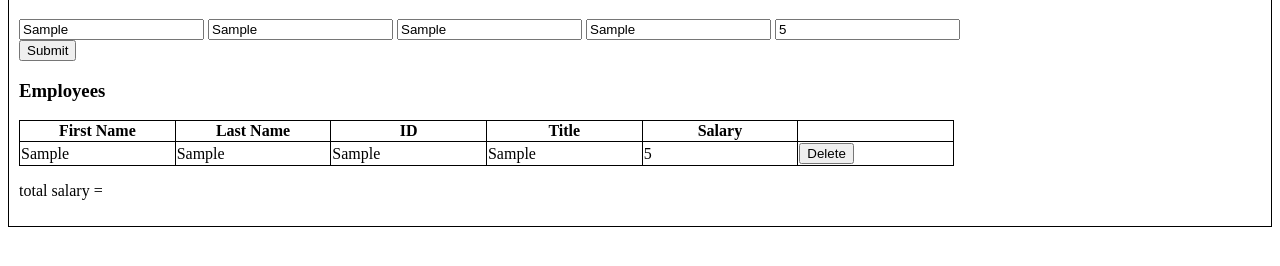
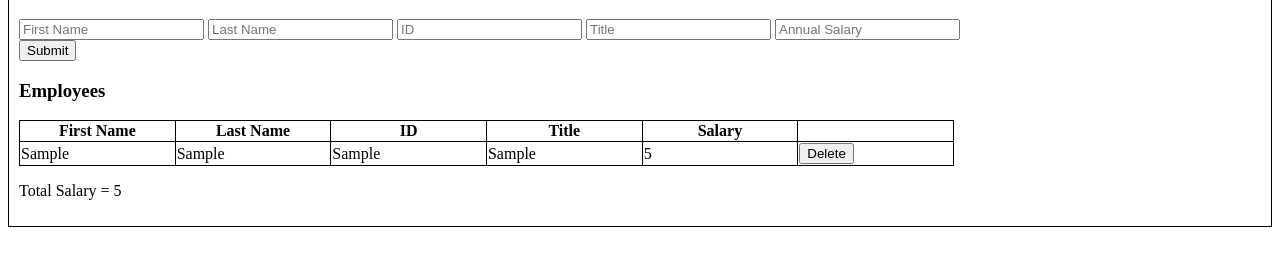
Before and after one commit to Scatterbalance/weekend-jquery-salary-calculator, a plain HTML site: page index.html in a window 1280 px wide. Both pictures are taken after typing "Sample", "Sample", "Sample", "Sample", "5" into the empty fields and a click on the button "Submit". Shown: the part 80-346 px from the top of the page. Drawn offline with Linux system fonts and the light colour scheme.

Commit message:
lots more completed

```diff
--- a/index.html
+++ b/index.html
@@ -35,10 +35,9 @@
             <th></th>
         </tr>
 
+
     </table>
-    <p id = "totalSalary">
-        total salary =
-    </p>
+    <p id = "totalSalary"></p>
 
 </div>
 
--- a/scripts/client.js
+++ b/scripts/client.js
@@ -4,18 +4,59 @@ $(document).ready(onReady);
 function onReady(){
    $("#addEmployeeButton").on('click', addEmployee)
    $("#table").on('click','.deleteButton', deleteEmployee);
+   updateTotal()
 
 } // end onReady
 let totalSalary = 0;
+let counter = 0
+
+// adding the employees
 function addEmployee (){
+
+    counter++
+
     console.log('addEmployee function');
-    let el = $('table tbody')
-    el.append('<tr div class = "person"> <td>'+ $('#fName').val()+' </td> <td> '+ $('#lName').val()+ ' </td> <td>'+ $('#idNum').val()+'</td> <td>'+ $('#jobTitle').val()+' </td> <td>' + parseInt($('#salary').val(), 10) + '</td><td><button class = "deleteButton">Delete</button></td></tr></div>')
+    let el = $('table tbody');
+
+    el.append('<tr div id = "person"><td>'+ $('#fName').val()+'</td> <td> '+ $('#lName').val()+ ' </td> <td>'+ $('#idNum').val()+'</td> <td>'+ $('#jobTitle').val()+' </td> <td class = "employeeSalary">' + parseInt($('#salary').val(), 10) + '</td><td><button class = "deleteButton">Delete</button></td></tr></div>')
     totalSalary += parseInt($('#salary').val(), 10);
+
+    // return fields to empty
+    $('#fName').val('');
+    $('#lName').val('');
+    $('#idNum').val('');
+    $('#jobTitle').val('');
+    $('#salary').val('');
+    updateTotal()
+
 }// end add employee
 
 function deleteEmployee(){
 console.log("deleteEmployee function");
 
+
+//locate and delete this money
+let deleteMoney= $(this).parent().parent().find(".employeeSalary").text();
+console.log('deleteMoney',deleteMoney);
+totalSalary -= parseInt(deleteMoney,10);
+
+
 $(this).parent().parent().remove();
+updateTotal()
+
+} // end delete employee
+
+
+
+
+function updateTotal (){
+    let el = $("#totalSalary");
+    el.empty();
+    el.append('Total Salary = '+ totalSalary)
+    if (totalSalary > 20000){
+        $('#totalSalary').addClass('red')
+    }
+    else{
+        $('#totalSalary').removeClass('red')
+    }
 }
--- a/styles/style.css
+++ b/styles/style.css
@@ -18,3 +18,6 @@ body{
     column-width: 114.5pt;
 
 }
+.red {
+    color: red
+}
```
